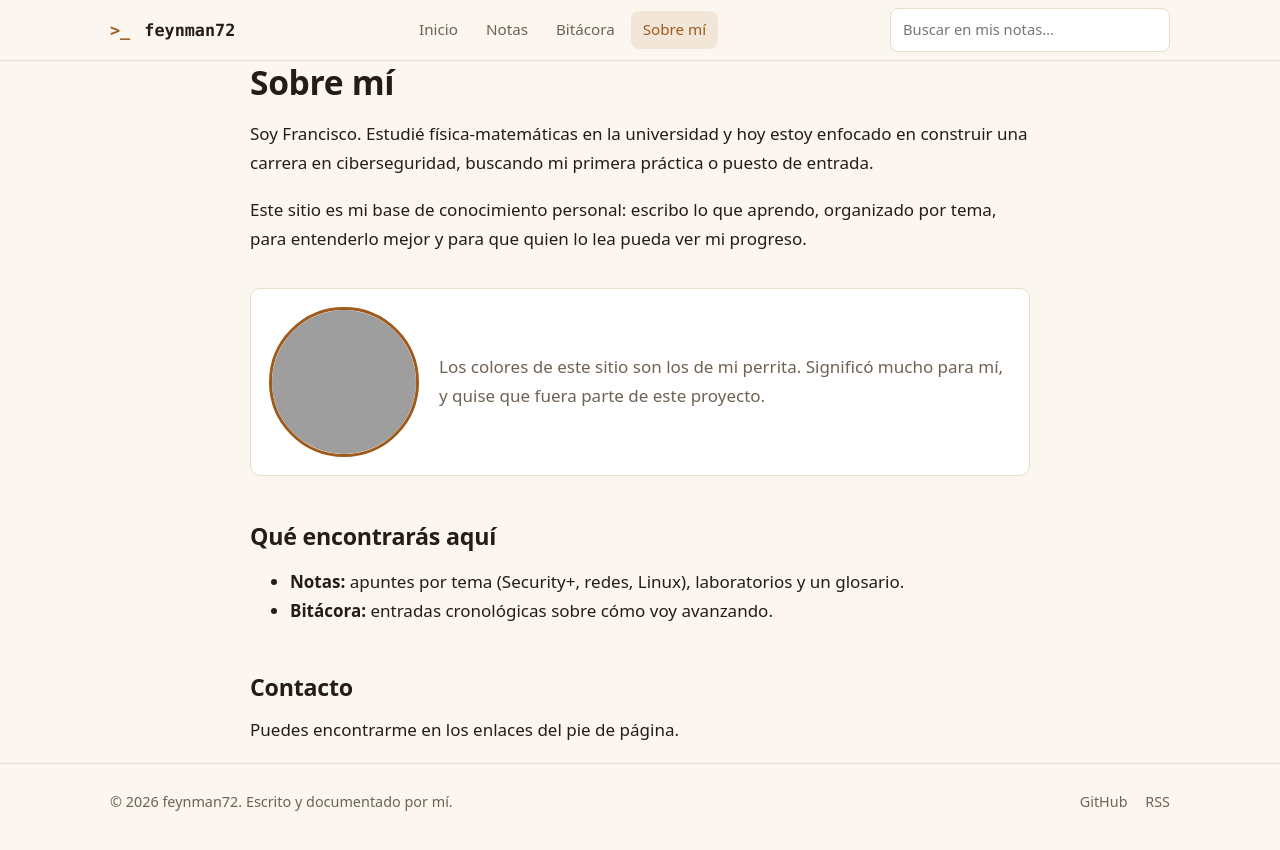
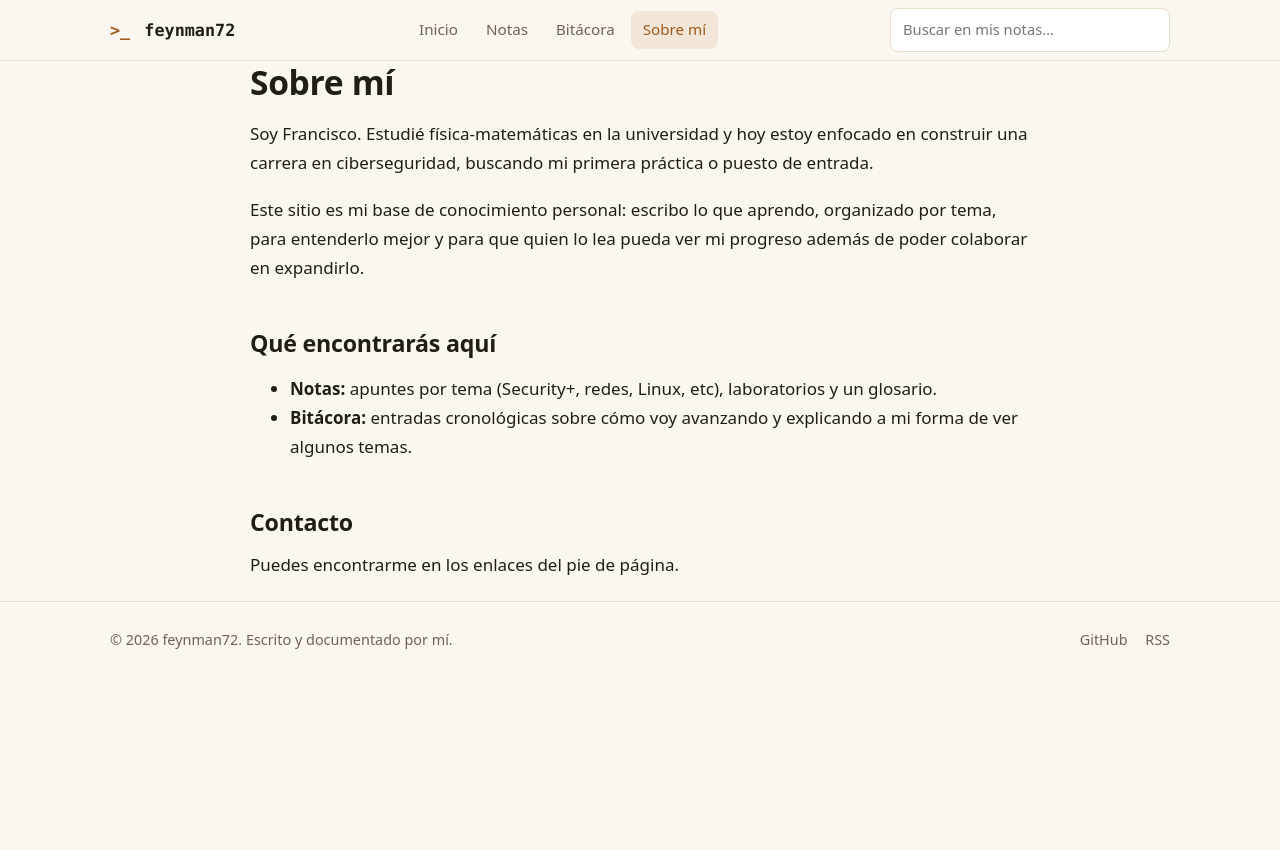
Before and after one commit to feynman72/feynman72.github.io, a Jekyll site: the page built from sobre-mi.md, in a window 1280 px wide. Shown: the top 850 px of the page. Built offline with Jekyll 4.4.1, drawn with Linux system fonts in a browser that asks for light colours; grey boxes are pictures that could not be loaded.

Commit message:
Revise sobre-mi.md for clarity and detail
Updated personal introduction and added collaboration note. Enhanced notes and log descriptions.

```diff
--- a/sobre-mi.md
+++ b/sobre-mi.md
@@ -10,19 +10,13 @@ Soy Francisco. Estudié física-matemáticas en la universidad y hoy estoy enfoc
 construir una carrera en ciberseguridad, buscando mi primera práctica o puesto de entrada.
 
 Este sitio es mi base de conocimiento personal: escribo lo que aprendo, organizado por tema,
-para entenderlo mejor y para que quien lo lea pueda ver mi progreso.
+para entenderlo mejor y para que quien lo lea pueda ver mi progreso además de poder colaborar en expandirlo.
 
-<!-- Dedicatoria: cambia el texto, añade su nombre, o borra todo este bloque si prefieres. -->
-<div class="tribute">
-  <img src="{{ '/assets/img/perrita.png' | relative_url }}" alt="Mi perrita, de pelaje negro y canela">
-  <p>Los colores de este sitio son los de mi perrita. Significó mucho para mí, y quise que
-  fuera parte de este proyecto.</p>
-</div>
 
 ## Qué encontrarás aquí
 
-- **Notas:** apuntes por tema (Security+, redes, Linux), laboratorios y un glosario.
-- **Bitácora:** entradas cronológicas sobre cómo voy avanzando.
+- **Notas:** apuntes por tema (Security+, redes, Linux, etc), laboratorios y un glosario.
+- **Bitácora:** entradas cronológicas sobre cómo voy avanzando y explicando a mi forma de ver algunos temas.
 
 ## Contacto
 
```
